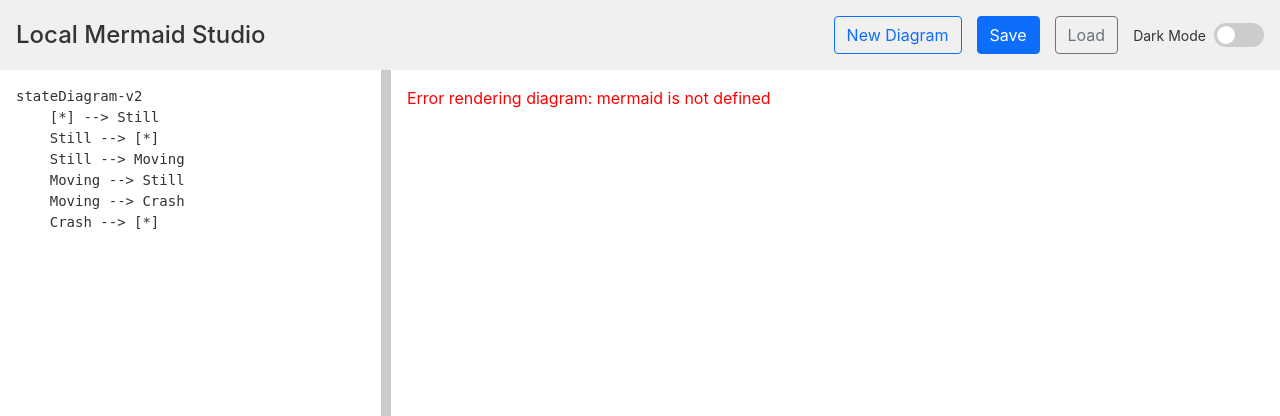
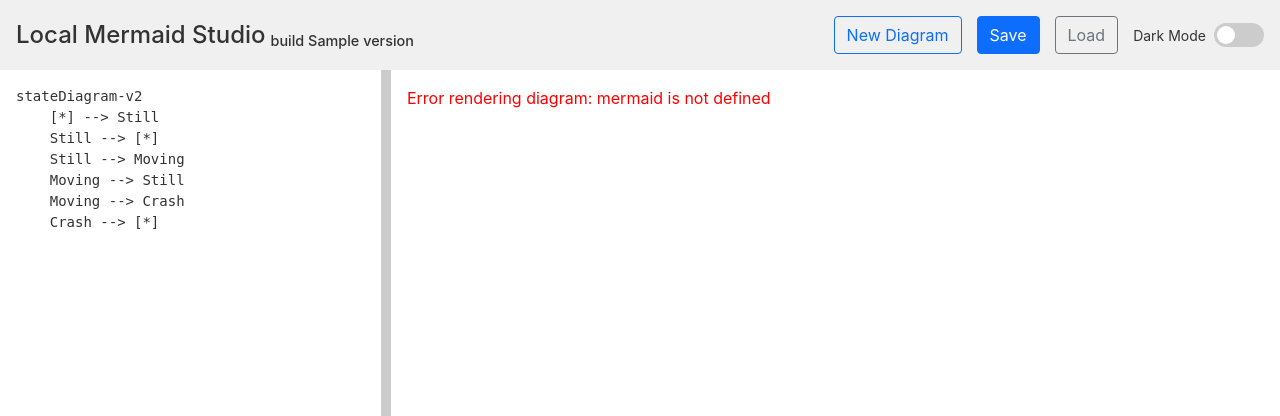
Before and after one commit to testbenchcc/Mermaid-Local, a FastAPI app: template templates/index.html in a window 1280 px wide. Shown: the top 416 px of the page. Run offline with FastAPI, Linux system fonts and the light colour scheme; the template is opened without the code that fills it: most values are stand-ins (such as "Sample title", 1, 10 or a date in 2020); some libraries are stand-ins or nearby versions.

Commit message:
adding build number;

```diff
--- a/main.py
+++ b/main.py
@@ -8,7 +8,8 @@ from typing import List, Optional
 import uvicorn
 import os
 import database
-import subprocess
+
+version = os.getenv("BUILD_TAG") or os.getenv("APP_VERSION") or ""
 
 # Define Pydantic models for request/response validation
 class DiagramCreate(BaseModel):
@@ -47,16 +48,6 @@ app.mount("/static", StaticFiles(directory="static"), name="static")
 # Set up templates
 templates = Jinja2Templates(directory="templates")
 
-def get_git_tag():
-    try:
-        tag = subprocess.check_output(
-            ["git", "describe", "--tags", "--always"],
-            stderr=subprocess.STDOUT
-        ).decode().strip()
-        return tag
-    except subprocess.CalledProcessError:
-        return "unknown"
-
 # Initialize database on startup
 @app.on_event("startup")
 def startup_event():
@@ -64,7 +55,7 @@ def startup_event():
 
 @app.get("/", response_class=HTMLResponse)
 async def read_root(request: Request):
-    return templates.TemplateResponse("index.html", {"request": request})
+    return templates.TemplateResponse("index.html", {"request": request, "version": version})
 
 # API endpoints for diagram management
 @app.post("/api/diagrams", response_model=DiagramResponse)
--- a/templates/index.html
+++ b/templates/index.html
@@ -9,7 +9,7 @@
 </head>
 <body>
     <header>
-        <h1>Local Mermaid Studio</h1>
+        <h1>Local Mermaid Studio{% if version %}<sub style="margin-left: 0.35em; font-size: 0.6em;">build {{ version }}</sub>{% endif %}</h1>
         <div style="display: flex; gap: 15px; align-items: center;">
             <button id="new-btn" class="btn btn-outline-primary">New Diagram</button>
             <button id="save-btn" class="btn btn-primary">Save</button>
```
Also changed, not shown: roadmap.md (+1 -0 lines), todo.md (+2 -2 lines), readme.md, 1 other file.
